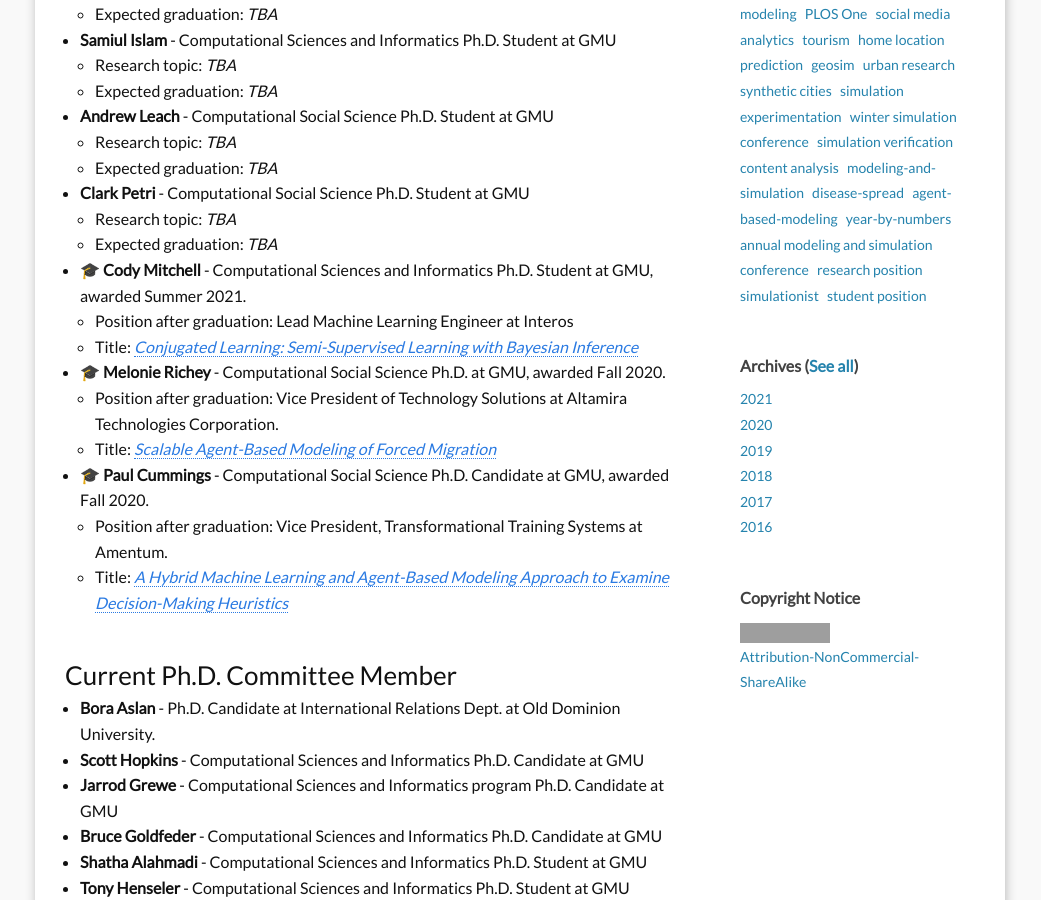
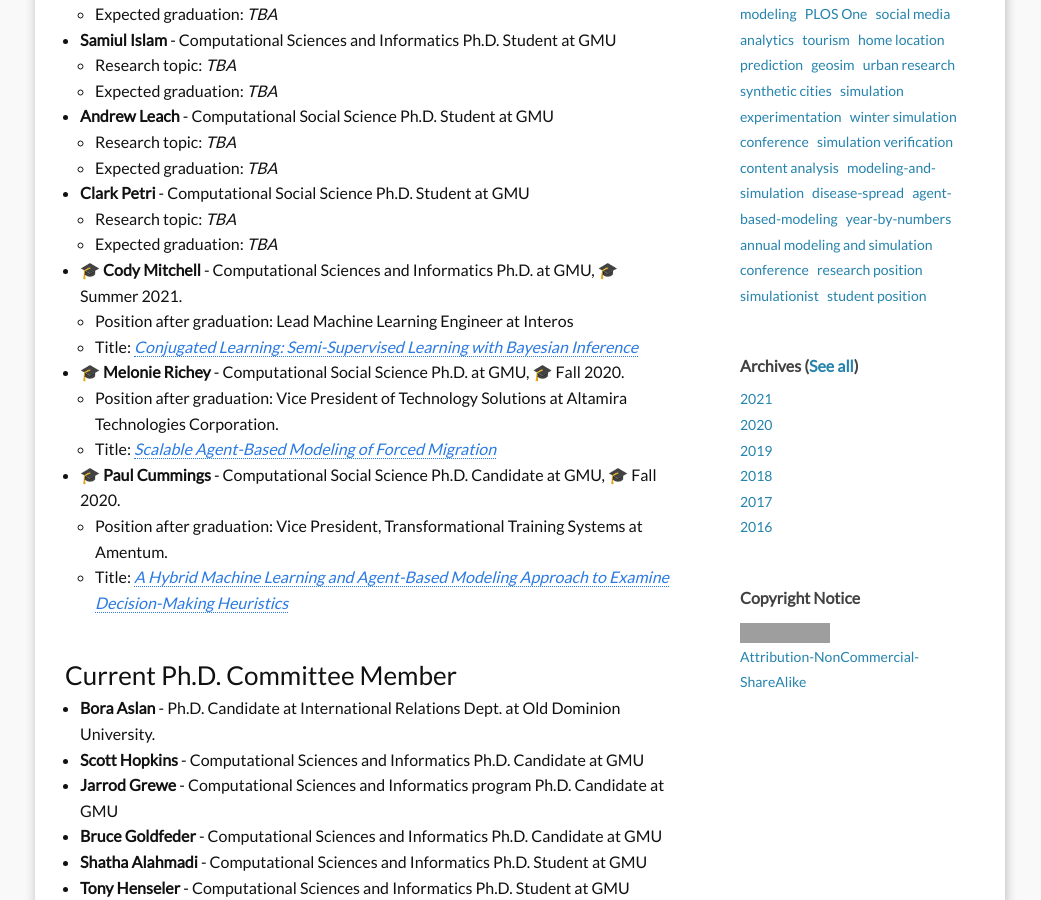
Before and after one commit to hamdikavak/hamdikavak.github.io, a Jekyll site: the page built from j_students.md, in a window 1280 px wide and 900 px high, scrolled down 1459 px. Shown: the whole window, without its empty margins (120-1161 px from the left). Built offline with Jekyll 4.4.1, drawn with Linux system fonts in a browser that asks for light colours; nearby versions of some CDN libraries; grey boxes are pictures that could not be loaded.

Commit message:
Updated student page

```diff
--- a/j_students.md
+++ b/j_students.md
@@ -74,16 +74,15 @@ Thank you for your interest in ASSIP 2021. I have received staggering 105 studen
   * Research topic: *TBA*
   * Expected graduation: *TBA*
 
-* 🎓 **Cody Mitchell** - Computational Sciences and Informatics Ph.D. Student at GMU, awarded Summer 2021.
+* 🎓 **Cody Mitchell** - Computational Sciences and Informatics Ph.D. at GMU, 🎓 Summer 2021.
   * Position after graduation: Lead Machine Learning Engineer at Interos
   * Title: [*Conjugated Learning: Semi-Supervised Learning with Bayesian Inference*](https://www.proquest.com/pqdtglobal/docview/2572959416/C16DBEF75FA1434APQ/)
 
-
-* 🎓 **Melonie Richey** - Computational Social Science Ph.D.  at GMU, awarded Fall 2020.
+* 🎓 **Melonie Richey** - Computational Social Science Ph.D. at GMU, 🎓 Fall 2020.
   * Position after graduation: Vice President of Technology Solutions at Altamira Technologies Corporation.
   * Title: [*Scalable Agent-Based Modeling of Forced Migration*](https://www.proquest.com/docview/2476160231)
 
-* 🎓 **Paul Cummings** - Computational Social Science Ph.D. Candidate at GMU, awarded Fall 2020.
+* 🎓 **Paul Cummings** - Computational Social Science Ph.D. Candidate at GMU, 🎓 Fall 2020.
   * Position after graduation: Vice President, Transformational Training Systems at Amentum.
   * Title: [*A Hybrid Machine Learning and Agent-Based Modeling Approach to Examine Decision-Making Heuristics*](https://www.proquest.com/docview/2476545206)
 
```
